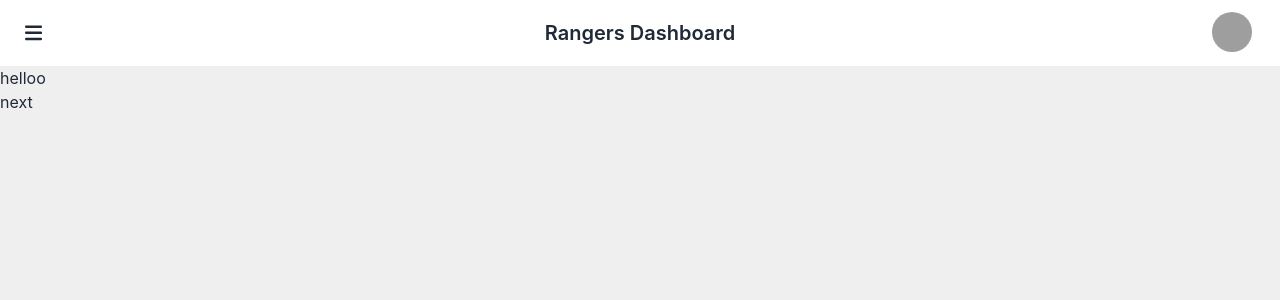
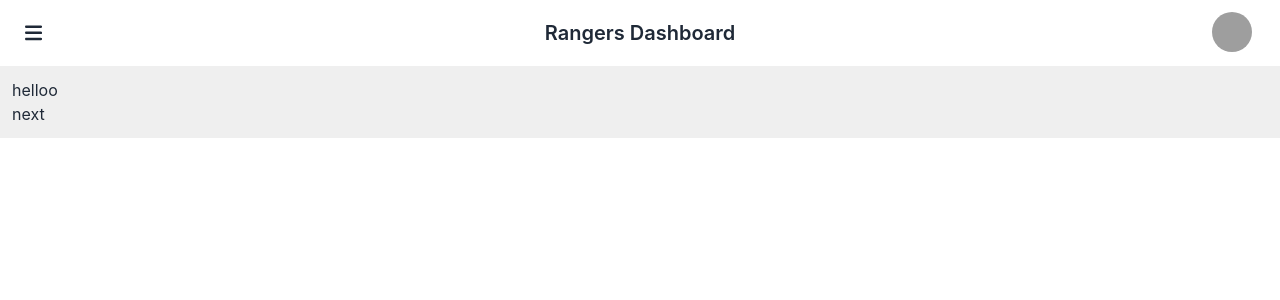
Before and after one commit to Frankmarc1/panelrangers, a Next.js app: page / in a window 1280 px wide. Shown: the top 300 px of the page. Built offline with nearby package versions, Linux system fonts and the light colour scheme; grey boxes are pictures that could not be loaded.

Commit message:
remover altura 100vh y agregar padding 3

```diff
--- a/src/layout/Dashboard/Dashboard.tsx
+++ b/src/layout/Dashboard/Dashboard.tsx
@@ -1,5 +1,5 @@
-import { ReactNode } from "react";
-import { Navbar } from "./components/Navbar";
+import { ReactNode } from 'react';
+import { Navbar } from './components/Navbar';
 
 interface props {
   children: ReactNode | ReactNode[];
@@ -8,7 +8,7 @@ export const Dashboard = ({ children }: props) => {
   return (
     <div>
       <Navbar />
-      <main className='h-screen'>{children}</main>
+      <main className='p-3'>{children}</main>
     </div>
   );
 };
```
